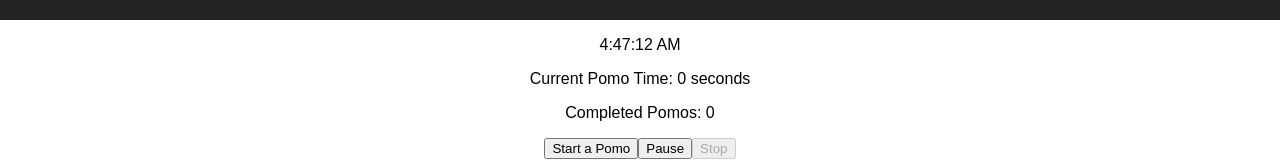
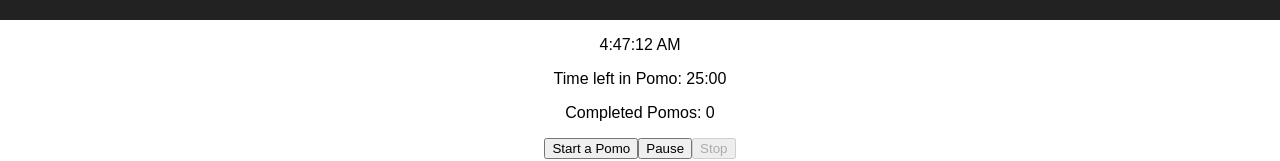
Before and after one commit to Perfect5th/pomo, a React (Create React App) app: page / in a window 1280 px wide. Shown: the part 170-331 px from the top of the page. Built offline with nearby package versions, Linux system fonts and the light colour scheme.

Commit message:
timer that shows you how much is left! wow! red text during overtime, too

```diff
--- a/src/App.css
+++ b/src/App.css
@@ -26,3 +26,9 @@
   from { transform: rotate(0deg); }
   to { transform: rotate(360deg); }
 }
+
+/* Pomodoro Component Rule */
+
+.red-text {
+    color: red;
+}
--- a/src/Pomodoro.js
+++ b/src/Pomodoro.js
@@ -128,6 +128,7 @@ class Pomodoro extends Component {
   }
 
   render() {
+    // TODO: refactor most of this into class methods
     let elapsed = this.state.elapsed ? (this.state.elapsed/1000).toFixed(0) : 0;
     let currEvent = 'Pomo';
 
@@ -163,10 +164,30 @@ class Pomodoro extends Component {
       stopDisabled = true;
     }
 
+    let timeLeft = (this.POMOTIME / 1000) - elapsed;
+    if (currEvent === 'break') {
+      if (this.state.longBreak)
+        timeLeft = (this.LONGBREAK / 1000) - elapsed;
+      else
+        timeLeft = (this.BREAKTIME / 1000) - elapsed;
+    }
+
+    let minLeft = timeLeft / 60;
+    minLeft = this.state.overtime ? Math.ceil(minLeft) : Math.floor(minLeft);
+    minLeft = Math.abs(minLeft);
+    let secLeft = Math.abs((timeLeft % 60).toFixed(0));
+    secLeft = secLeft < 10 ? `0${secLeft}` : `${secLeft}`;
+
+    const currMessage = this.state.overtime ? `Overtime for ${currEvent}` :
+      `Time left in ${currEvent}`;
+
+    const timerClass = this.state.overtime ? 'red-text' : '';
+
+
     return (
       <div className="Pomodoro">
         <p>{this.state.clock.toLocaleTimeString()}</p>
-        <p>Current {currEvent} Time: {elapsed} seconds</p>
+        <p>{currMessage}: <span className={timerClass}>{minLeft}:{secLeft}</span></p>
         <p>Completed Pomos: {this.state.pomos}</p>
 
         <button onClick={buttonHandler} className={buttonClass} disabled={buttonDisabled}>
```
